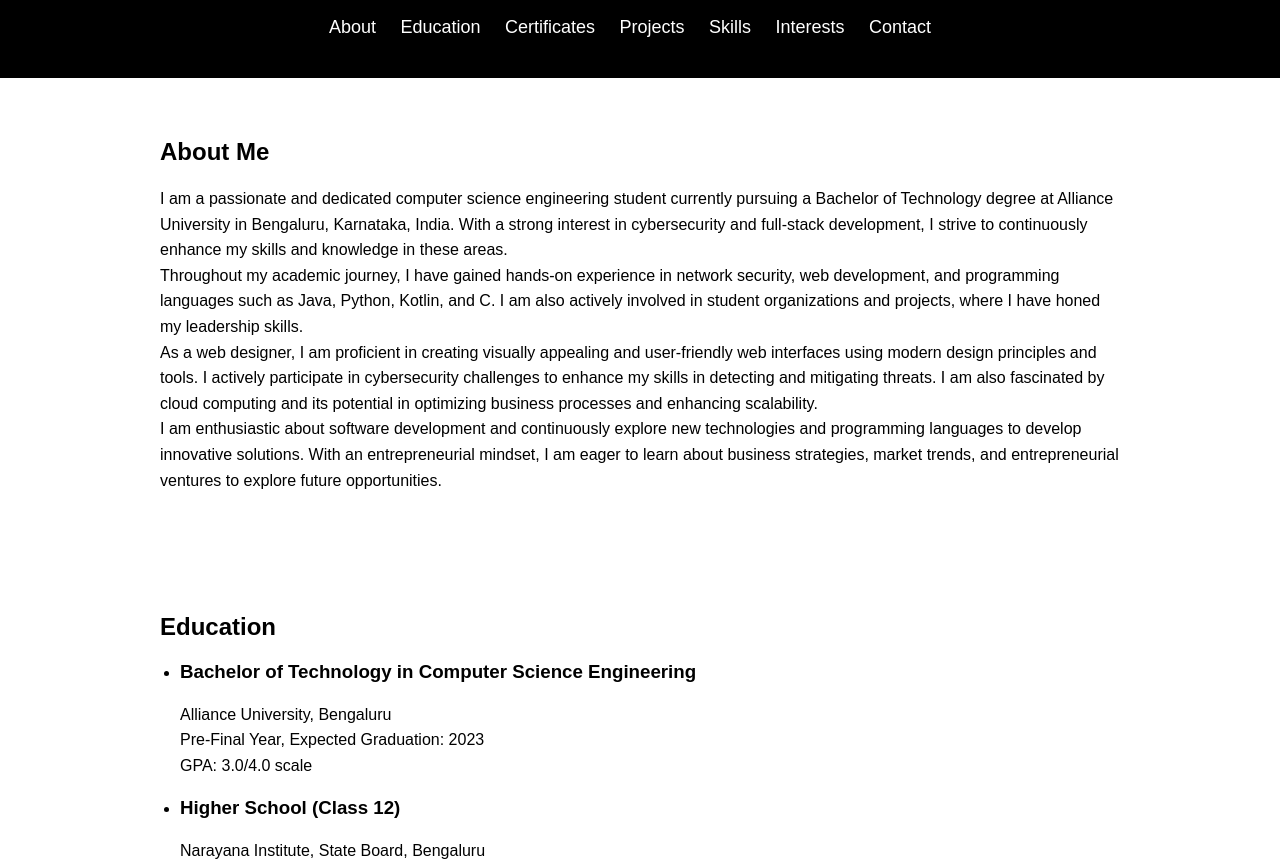
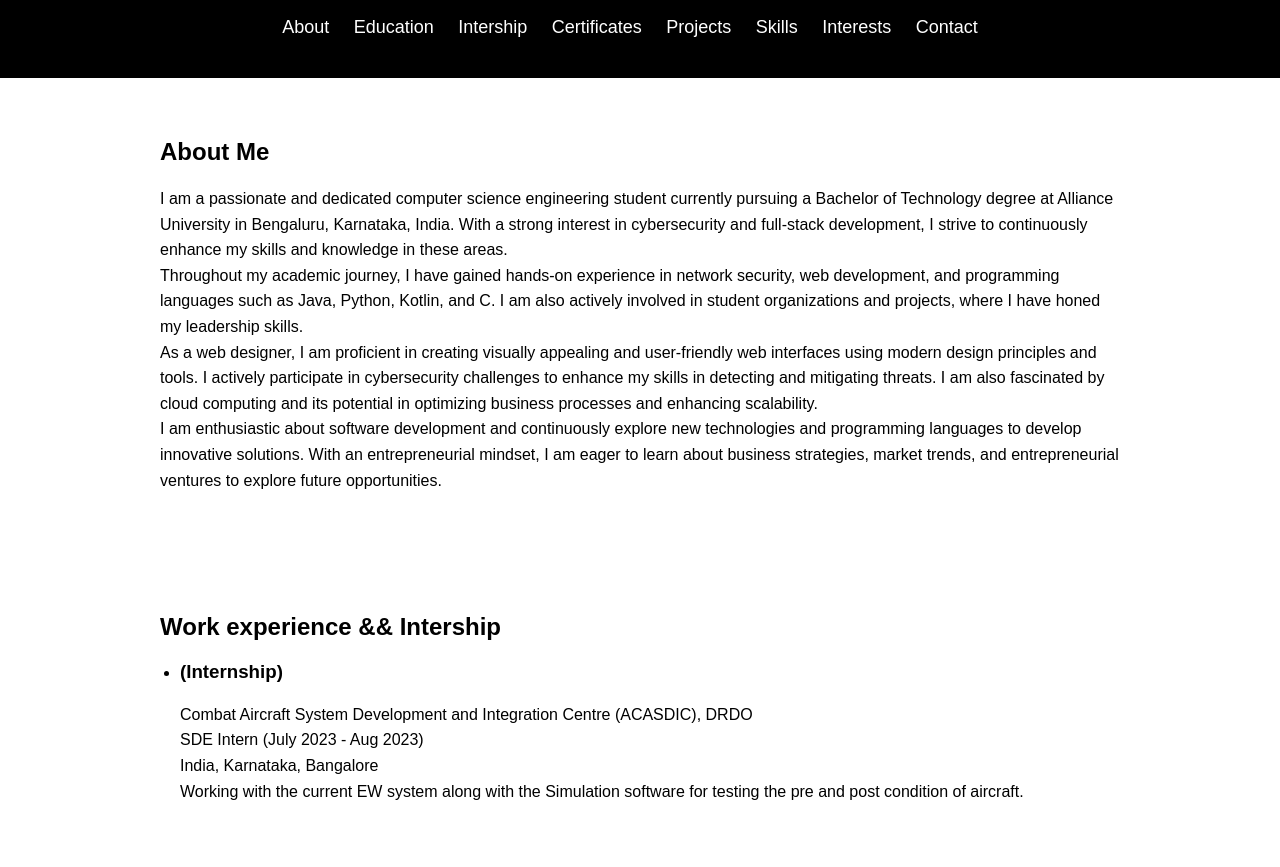
Before and after one commit to harshvardhanhub/Portfolio-Website, a plain HTML site: page main.html in a window 1280 px wide. Shown: the part 85-952 px from the top of the page. Drawn offline with Linux system fonts and the light colour scheme.

Commit message:
Update main.html
Added Internship page

```diff
--- a/main.html
+++ b/main.html
@@ -14,6 +14,7 @@
         <ul>
           <li><a href="#about">About</a></li>
           <li><a href="#education">Education</a></li>
+          <li><a href="#work experience && Intership">Intership</a></li>
           <li><a href="#certificates">Certificates</a></li>
           <li><a href="#projects">Projects</a></li>
           <li><a href="#skills">Skills</a></li>
@@ -31,6 +32,22 @@
       <p>Throughout my academic journey, I have gained hands-on experience in network security, web development, and programming languages such as Java, Python, Kotlin, and C. I am also actively involved in student organizations and projects, where I have honed my leadership skills.</p>
       <p>As a web designer, I am proficient in creating visually appealing and user-friendly web interfaces using modern design principles and tools. I actively participate in cybersecurity challenges to enhance my skills in detecting and mitigating threats. I am also fascinated by cloud computing and its potential in optimizing business processes and enhancing scalability.</p>
       <p>I am enthusiastic about software development and continuously explore new technologies and programming languages to develop innovative solutions. With an entrepreneurial mindset, I am eager to learn about business strategies, market trends, and entrepreneurial ventures to explore future opportunities.</p>
+    </div>
+  </section>
+
+
+  <section id="work experience && Intership">
+    <div class="container">
+      <h2>Work experience && Intership</h2>
+      <ul>
+        <li>
+          <h3>(Internship)</h3>
+          <p>Combat Aircraft System Development and Integration Centre (ACASDIC), DRDO </p>
+          <p>SDE Intern  (July 2023  - Aug 2023)</p>
+          <p>India, Karnataka, Bangalore</p>
+          <p>Working with the current EW system along with the Simulation software for testing the pre and post condition of aircraft.</p>
+        </li>
+      </ul>
     </div>
   </section>
 
@@ -54,6 +71,7 @@
       </ul>
     </div>
   </section>
+
 
   <section id="certificates">
     <div class="container">
```
